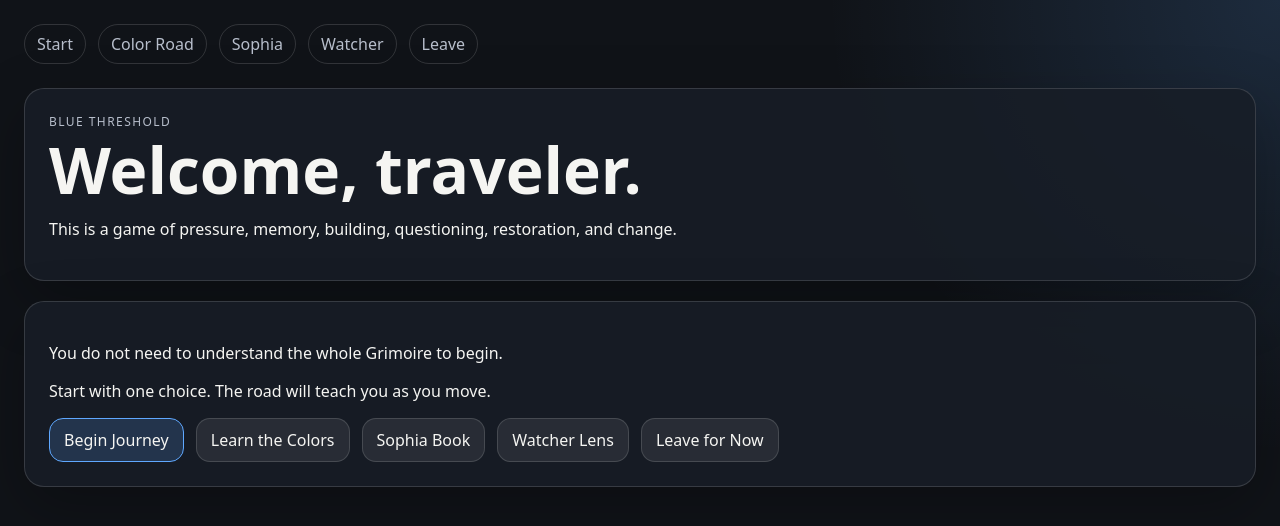
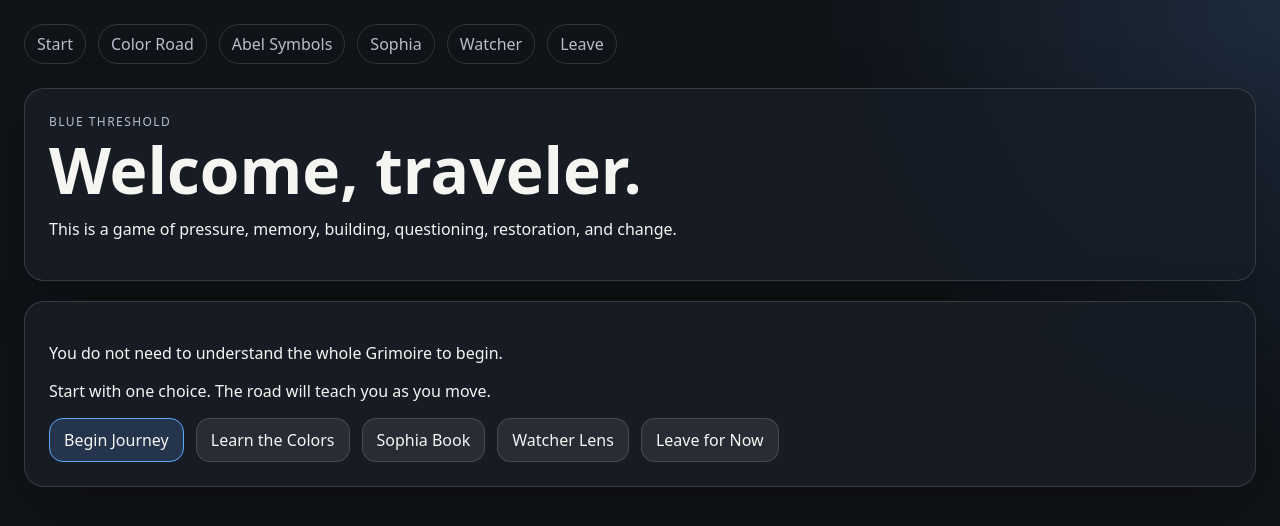
Before and after one commit to FunctionNim/grimoire-static-prototype, a Next.js app: page / in a window 1280 px wide. Shown: the top 526 px of the page. Built offline with nearby package versions, Linux system fonts and the light colour scheme.

Commit message:
feat: link Abel symbols in app navigation

```diff
--- a/components/AppShell.tsx
+++ b/components/AppShell.tsx
@@ -12,6 +12,7 @@ export function AppShell({ children, dominantColor = "Blue" }: AppShellProps) {
       <nav className="top-nav" aria-label="Primary navigation">
         <Link href="/">Start</Link>
         <Link href="/road">Color Road</Link>
+        <Link href="/abel-symbols">Abel Symbols</Link>
         <Link href="/sophia">Sophia</Link>
         <Link href="/watcher">Watcher</Link>
         <Link href="/gratitude">Leave</Link>
```
